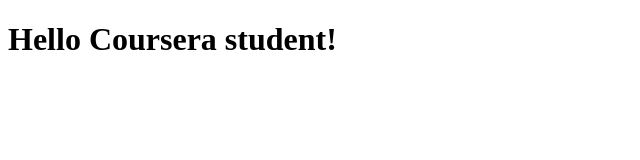
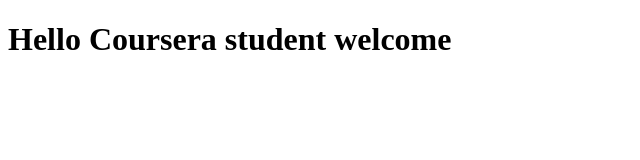
Before and after one commit to Etarras/Etarras, a plain HTML site: page index.html in a window 1280 px wide. Shown: the whole page, without its empty margins (0-640 px from the left). Drawn offline with Linux system fonts and the light colour scheme.

Commit message:
Next version of web File

```diff
--- a/index.html
+++ b/index.html
@@ -5,6 +5,6 @@
     <title>Hello Coursera </title>
   </head>
   <body>
-    <h1>Hello Coursera student!</h1>
+    <h1>Hello Coursera student welcome </h1>
   </body>
 </html>
```
